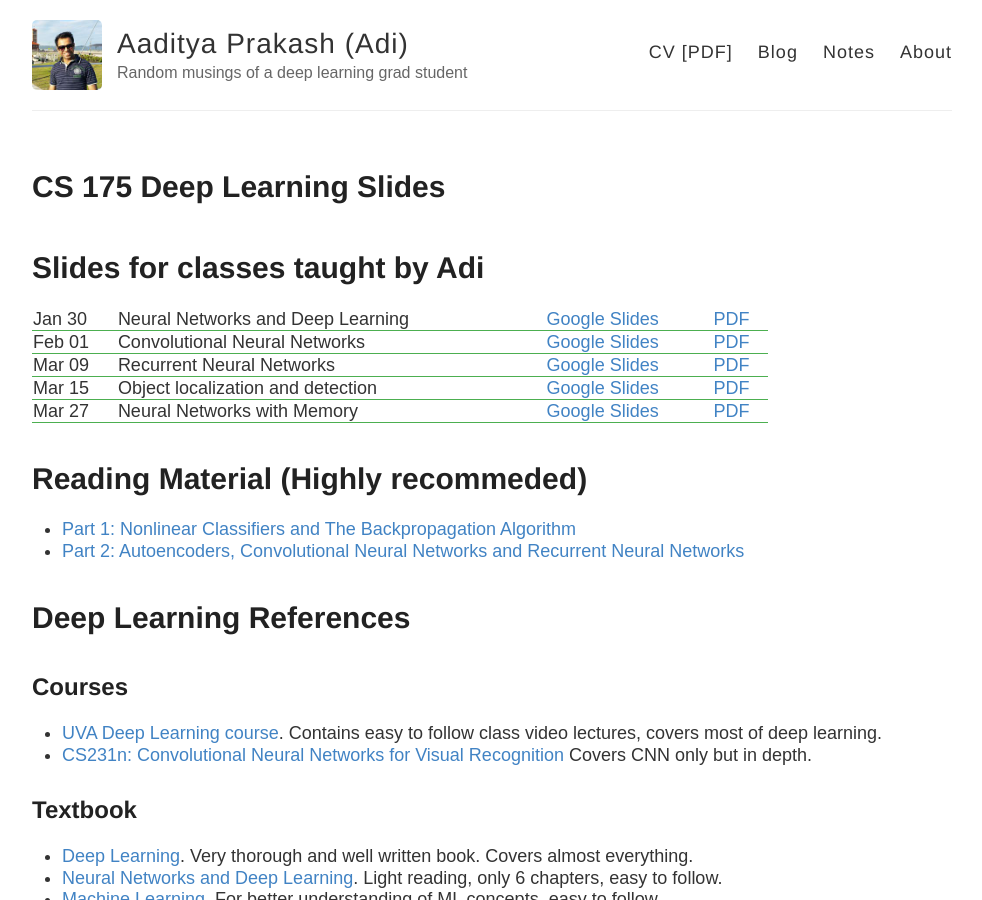
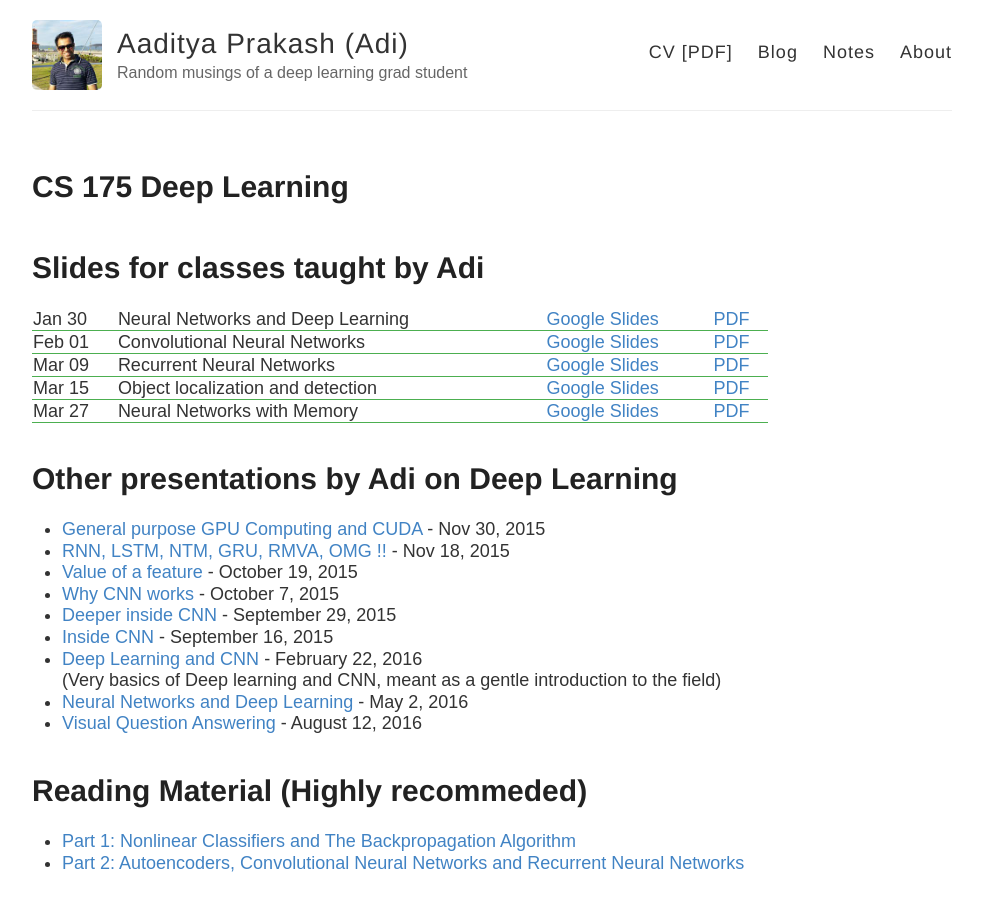
Before and after one commit to iamaaditya/iamaaditya.github.io, a Jekyll site: the page built from notes/CS175/index.md, in a window 1280 px wide and 900 px high. Shown: the whole window, without its empty margins (84-1066 px from the left). Built offline with Jekyll 4.4.1, drawn with Linux system fonts in a browser that asks for light colours; some web fonts are replaced.

Commit message:
add the slides

```diff
--- a/notes/CS175/index.md
+++ b/notes/CS175/index.md
@@ -1,5 +1,5 @@
 ---
-title: CS 175 Deep Learning Slides
+title: CS 175 Deep Learning
 author: aaditya prakash
 layout: page
 dsq_thread_id:
@@ -15,6 +15,19 @@ dsq_thread_id:
 | Mar 15 | Object localization and detection |[Google Slides](https://docs.google.com/presentation/d/1CVPO0O2t8k5C31UX2Pg7Y_QMZpQXrWRTftP-pJeGEE0/edit?usp=sharing) | [PDF](https://github.com/iamaaditya/research-papers-slides-posters/raw/master/talks/object_localization_and_detection.pdf)
 | Mar 27 | Neural Networks with Memory |[Google Slides](https://docs.google.com/presentation/d/12CwoAX3Zz2ue2A_9pDlVZDnpqw_cHn2a0RVQ6tO2eCM/edit?usp=sharing) | [PDF](https://github.com/iamaaditya/research-papers-slides-posters/raw/master/talks/neural_networks_with_memory.pdf)
 {:.table}
+
+# Other presentations by Adi on Deep Learning
+
+ * [General purpose GPU Computing and CUDA]( https://docs.google.com/presentation/d/1E2eVPSQ_FDCuyIO1r3zLvGQ_-ykloWaIFGeZP8jD1H8/edit?usp=sharing )  - Nov 30, 2015
+ * [RNN, LSTM, NTM, GRU, RMVA, OMG !!]( https://docs.google.com/presentation/d/1A_jCyXKX7-rJcmL3t56nCn9M6itDZ6nRRutyYFRSoSk/edit?usp=sharing )  - Nov 18, 2015
+ * [Value of a feature]( https://docs.google.com/presentation/d/13iXsfOVph8qGmNkCbio-96N7WCg4xKMmNmlPzUfotB8/edit?usp=sharing ) - October 19, 2015
+ * [Why CNN works]( https://docs.google.com/presentation/d/18VOCWQX1Ux5LsK4paQ3kXS8gvJZbMNy8Mq7CbKq1Jv4/edit?usp=sharing )  - October 7, 2015
+ * [Deeper inside CNN]( https://docs.google.com/presentation/d/1hjJTTzbRvmpRs2aZSXE5uWmVG2qJJOK9dFRXnajS7hs/edit?usp=sharing )  - September 29, 2015
+ * [Inside CNN]( https://docs.google.com/presentation/d/1teHR6qIfd2e08uET1cIbmddH3dKYm1OfnTdJVBkdNps/edit?usp=sharing )  - September 16, 2015
+ * [Deep Learning and CNN](https://docs.google.com/presentation/d/1jT2RXOMu6pq_EaPrlzJH6RVNC-hbq2g7OP1yamcCE1Q/edit?usp=sharing ) - February 22, 2016 <br />
+      (Very basics of Deep learning and CNN, meant as a gentle introduction to the field)
+ * [Neural Networks and Deep Learning](https://docs.google.com/presentation/d/10lMpUblysM1H7CQQAqHKnOaCza53TApTBuy7DQBpspo/edit?usp=sharing) - May 2, 2016 <br />
+ * [Visual Question Answering](https://docs.google.com/presentation/d/1EvYlvwXa7mjiQ2YjFmFs9LigOI8XFiYcd4jOqnprZyQ/edit?usp=sharing) - August 12, 2016 <br />
 
 # Reading Material (Highly recommeded)
  * [Part 1: Nonlinear Classifiers and The Backpropagation Algorithm](https://cs.stanford.edu/~quocle/tutorial1.pdf)
```
Also changed, not shown: notes/index.md (+9 -0 lines).
